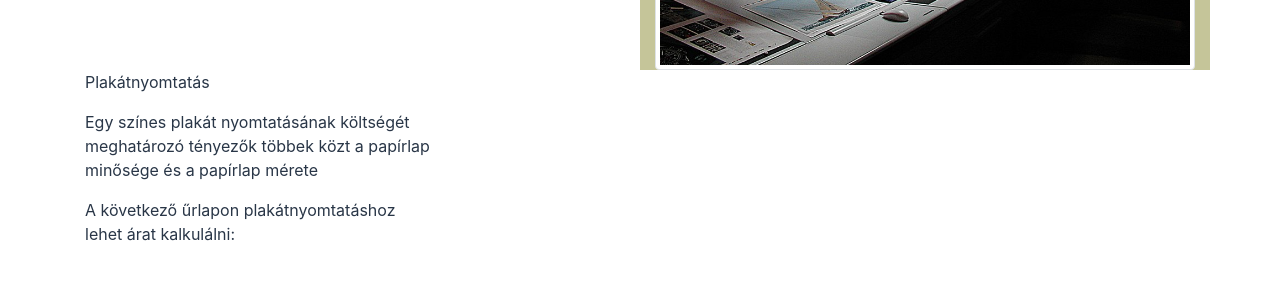
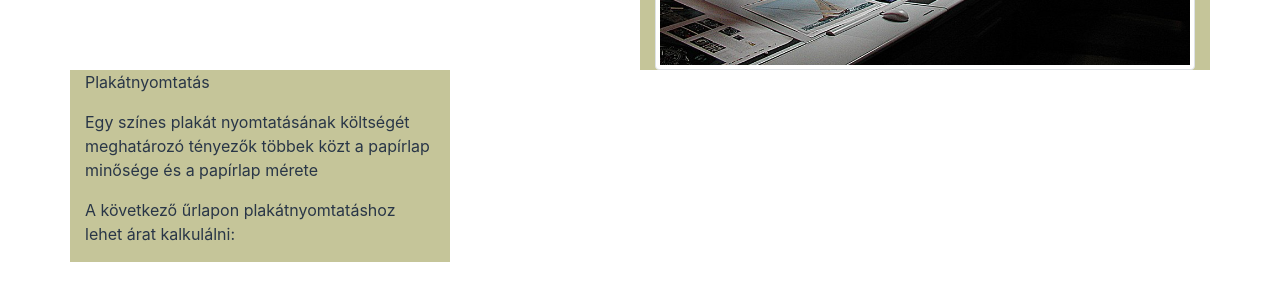
Before and after one commit to zeon77/Nyomtatas, a plain HTML site: page index.html in a window 1280 px wide. Shown: the part 1944-2228 px from the top of the page. Drawn offline with Linux system fonts and the light colour scheme.

Commit message:
5.b update

```diff
--- a/index.html
+++ b/index.html
@@ -22,7 +22,9 @@
                 <p>
                     A nyomtatás dokumentumok sokszorosítására szolgáló eljárás. Kínában már a 8. században feltalálták,
                     Európában
-                    viszont csak a reneszánsz korban jelent meg, a  <a href="https://hu.wikipedia.org/wiki/Johannes_Gutenberg">Johannes Gutenberg</a>-féle nyomdaprés volt az első
+                    viszont csak a reneszánsz korban jelent meg, a <a
+                        href="https://hu.wikipedia.org/wiki/Johannes_Gutenberg">Johannes Gutenberg</a>-féle nyomdaprés
+                    volt az első
                     európai
                     nyomdagép. Az évszázadok során sok eltérő nyomtatási eljárás fejlődött ki.
                 </p>
@@ -51,7 +53,8 @@
             <div class="col-md-4">
                 <h3>Síknyomtatás</h3>
                 <p>
-                    1796-ban <a href="https://hu.wikipedia.org/wiki/Alois_Senefelder">Alois Senefelder</a> feltalálja a litográfiát, és ezzel együtt kidolgozta a síknyomtatás elvét.
+                    1796-ban <a href="https://hu.wikipedia.org/wiki/Alois_Senefelder">Alois Senefelder</a> feltalálja a
+                    litográfiát, és ezzel együtt kidolgozta a síknyomtatás elvét.
                     Először
                     maratással kialakított rézlemezt használ magasnyomóformaként, majd olcsóbb anyagokat keres.
                     Kísérletei közben
@@ -105,7 +108,9 @@
                     finomabb
                     árnyalatok visszaadását is lehetővé tették. Ez az eljárás kimondottan művészeti célokra volt
                     használatos.
-                    Klics Károly angliai útja során megismerkedik <a href="https://hu.wikipedia.org/wiki/William_Henry_Fox_Talbot">William Henry Fox Talbot</a> találmányával, melynek
+                    Klics Károly angliai útja során megismerkedik <a
+                        href="https://hu.wikipedia.org/wiki/William_Henry_Fox_Talbot">William Henry Fox Talbot</a>
+                    találmányával, melynek
                     lényege az, hogy
                     bizonyos sók nagymolekulájú szerves anyagban fényérzékenyekké válnak. Emellett tanulmányozza az
                     akkori modern
@@ -140,10 +145,11 @@
                 </p>
                 <img src="nyomdagep_pultja.jpg" alt="Nyomdagép pultja" title="Nyomdagép pultja" class="img-thumbnail">
             </div>
-            <div class="col-md-4">
+            <div class="col-md-4 bg bg-torzs">
                 <p>Plakátnyomtatás</p>
 
-<p>Egy színes plakát nyomtatásának költségét meghatározó tényezők többek közt a papírlap minősége és a papírlap mérete</p>
+                <p>Egy színes plakát nyomtatásának költségét meghatározó tényezők többek közt a papírlap minősége és a
+                    papírlap mérete</p>
 
                 <p>A következő űrlapon plakátnyomtatáshoz lehet árat kalkulálni:</p>
             </div>
```
Lines whose indentation alone changed are shown as unchanged.
